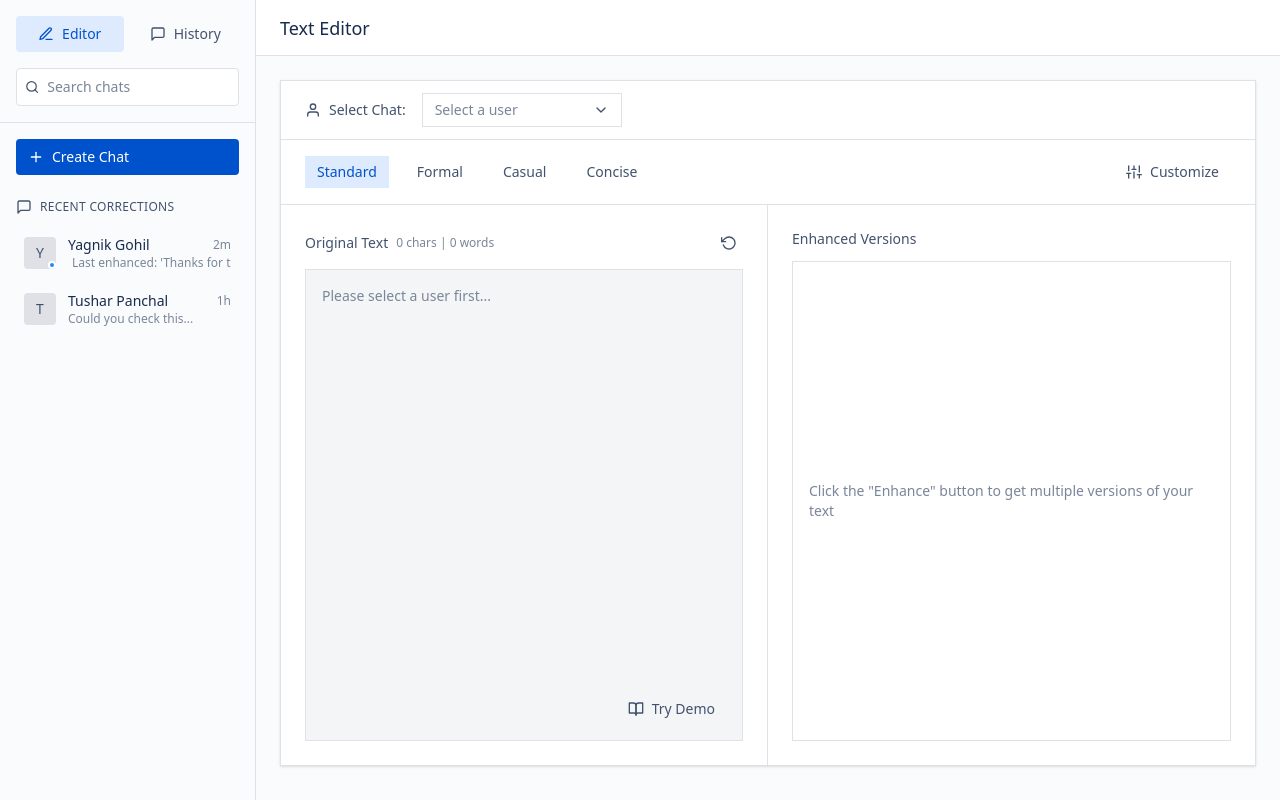
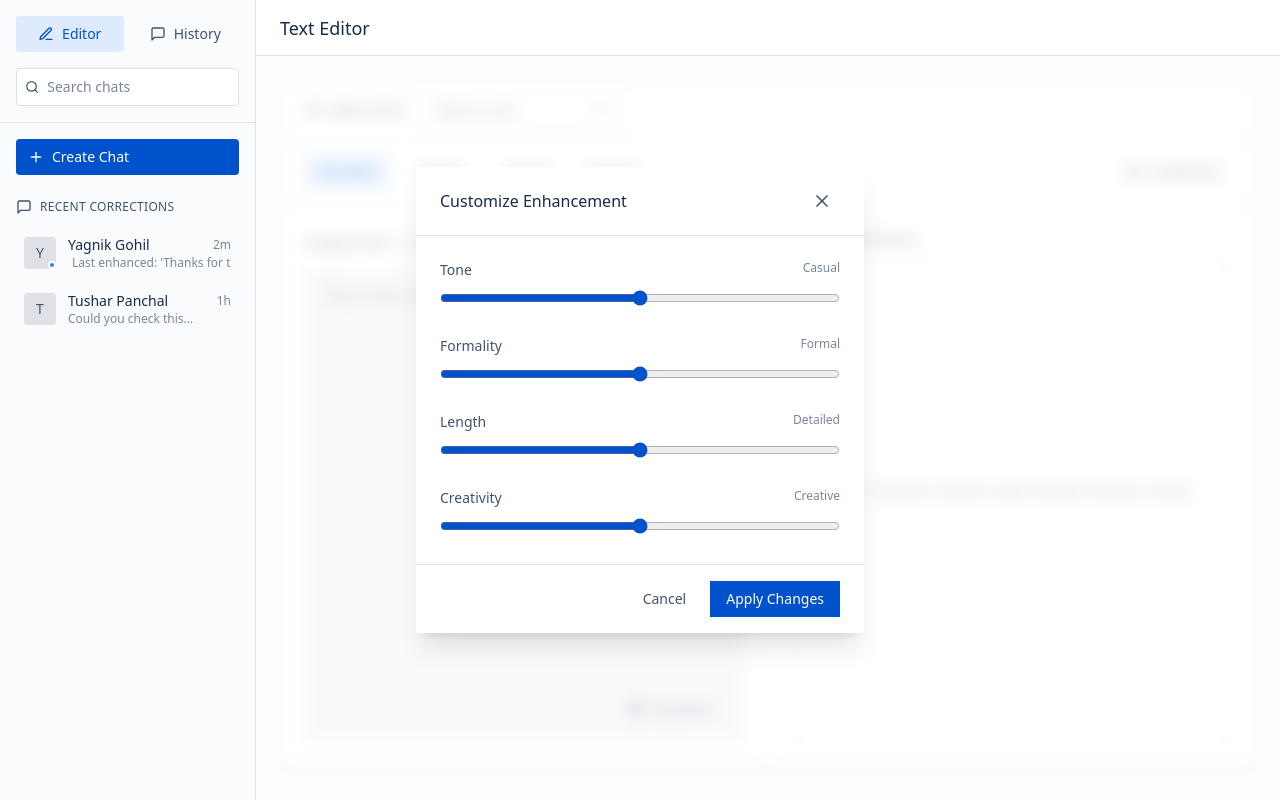
Before and after one commit to rathodrahool/CorrectEase, a React (Vite) app: page / in a window 1280 px wide. Both pictures are taken after a click on the button "Customize". Built offline with nearby package versions, Linux system fonts and the light colour scheme; the HTML template or start-up script is replaced by a standard one.

Commit message:
feat: Customize button

```diff
--- /dev/null
+++ b/src/components/editor/CustomizeModal.tsx
@@ -0,0 +1,163 @@
+import React from "react";
+import { FiX } from "react-icons/fi";
+
+interface CustomizeModalProps {
+  isOpen: boolean;
+  onClose: () => void;
+  onSave: (settings: CustomizeSettings) => void;
+}
+
+export interface CustomizeSettings {
+  tone: number;
+  formality: number;
+  length: number;
+  creativity: number;
+}
+
+const CustomizeModal: React.FC<CustomizeModalProps> = ({
+  isOpen,
+  onClose,
+  onSave,
+}) => {
+  const [settings, setSettings] = React.useState<CustomizeSettings>({
+    tone: 50,
+    formality: 50,
+    length: 50,
+    creativity: 50,
+  });
+
+  if (!isOpen) return null;
+
+  const handleSliderChange = (
+    setting: keyof CustomizeSettings,
+    value: number
+  ) => {
+    setSettings((prev) => ({ ...prev, [setting]: value }));
+  };
+
+  return (
+    <div className="fixed inset-0 z-50">
+      {/* Backdrop with blur */}
+      <div
+        className="absolute inset-0 bg-white/50 backdrop-blur-sm transition-all duration-300"
+        onClick={onClose}
+      />
+
+      {/* Modal Content */}
+      <div className="absolute inset-0 flex items-center justify-center">
+        <div className="bg-white w-full max-w-md shadow-xl relative">
+          <div className="flex items-center justify-between border-b border-[#DFE1E6] px-6 py-4">
+            <h2 className="text-[#172B4D] font-medium">
+              Customize Enhancement
+            </h2>
+            <button
+              onClick={onClose}
+              className="text-[#42526E] hover:bg-[#F4F5F7] p-2 transition-colors"
+            >
+              <FiX className="w-5 h-5" />
+            </button>
+          </div>
+
+          <div className="p-6 space-y-6">
+            {/* Tone Slider */}
+            <div className="space-y-2">
+              <div className="flex justify-between">
+                <label className="text-sm text-[#42526E]">Tone</label>
+                <span className="text-xs text-[#7A869A]">
+                  {settings.tone < 50 ? "Professional" : "Casual"}
+                </span>
+              </div>
+              <input
+                type="range"
+                min="0"
+                max="100"
+                value={settings.tone}
+                onChange={(e) =>
+                  handleSliderChange("tone", Number(e.target.value))
+                }
+                className="w-full accent-[#0052CC]"
+              />
+            </div>
+
+            {/* Formality Slider */}
+            <div className="space-y-2">
+              <div className="flex justify-between">
+                <label className="text-sm text-[#42526E]">Formality</label>
+                <span className="text-xs text-[#7A869A]">
+                  {settings.formality < 50 ? "Informal" : "Formal"}
+                </span>
+              </div>
+              <input
+                type="range"
+                min="0"
+                max="100"
+                value={settings.formality}
+                onChange={(e) =>
+                  handleSliderChange("formality", Number(e.target.value))
+                }
+                className="w-full accent-[#0052CC]"
+              />
+            </div>
+
+            {/* Length Slider */}
+            <div className="space-y-2">
+              <div className="flex justify-between">
+                <label className="text-sm text-[#42526E]">Length</label>
+                <span className="text-xs text-[#7A869A]">
+                  {settings.length < 50 ? "Concise" : "Detailed"}
+                </span>
+              </div>
+              <input
+                type="range"
+                min="0"
+                max="100"
+                value={settings.length}
+                onChange={(e) =>
+                  handleSliderChange("length", Number(e.target.value))
+                }
+                className="w-full accent-[#0052CC]"
+              />
+            </div>
+
+            {/* Creativity Slider */}
+            <div className="space-y-2">
+              <div className="flex justify-between">
+                <label className="text-sm text-[#42526E]">Creativity</label>
+                <span className="text-xs text-[#7A869A]">
+                  {settings.creativity < 50 ? "Conservative" : "Creative"}
+                </span>
+              </div>
+              <input
+                type="range"
+                min="0"
+                max="100"
+                value={settings.creativity}
+                onChange={(e) =>
+                  handleSliderChange("creativity", Number(e.target.value))
+                }
+                className="w-full accent-[#0052CC]"
+              />
+            </div>
+          </div>
+
+          <div className="border-t border-[#DFE1E6] px-6 py-4 flex justify-end gap-2">
+            <button
+              onClick={onClose}
+              className="px-4 py-2 text-sm text-[#42526E] hover:bg-[#F4F5F7] transition-colors"
+            >
+              Cancel
+            </button>
+            <button
+              onClick={() => onSave(settings)}
+              className="px-4 py-2 text-sm bg-[#0052CC] text-white hover:bg-[#0065FF] transition-colors"
+            >
+              Apply Changes
+            </button>
+          </div>
+        </div>
+      </div>
+    </div>
+  );
+};
+
+export default CustomizeModal;
--- a/src/components/editor/Editor.tsx
+++ b/src/components/editor/Editor.tsx
@@ -9,6 +9,7 @@ import {
   FiSend,
   FiBookOpen,
 } from "react-icons/fi";
+import CustomizeModal, { CustomizeSettings } from "./CustomizeModal";
 
 interface CorrectionStyle {
   id: string;
@@ -60,6 +61,15 @@ const Editor: React.FC = () => {
     EnhancedVersion[]
   >([]);
   const [isEnhancing, setIsEnhancing] = React.useState(false);
+  const [isCustomizeOpen, setIsCustomizeOpen] = React.useState(false);
+  const [customSettings, setCustomSettings] = React.useState<CustomizeSettings>(
+    {
+      tone: 50,
+      formality: 50,
+      length: 50,
+      creativity: 50,
+    }
+  );
 
   // Mock users - this would come from your chat list
   const mockUsers = [
@@ -117,12 +127,12 @@ const Editor: React.FC = () => {
 
   const handleEnhance = () => {
     setIsEnhancing(true);
-    // Simulating API call delay
+    // Simulating API call delay with custom settings
     setTimeout(() => {
       const demoEnhancements: EnhancedVersion[] = [
         {
           id: "1",
-          text: `${originalText} (Formal Version: This is a more sophisticated enhancement of your text.)`,
+          text: `${originalText} (Enhanced with tone: ${customSettings.tone}%, formality: ${customSettings.formality}%)`,
           style: "formal",
         },
         {
@@ -145,6 +155,16 @@ const Editor: React.FC = () => {
     const demoText =
       "This is a sample text that needs to be enhanced. Please help me make it better.";
     handleTextChange(demoText);
+  };
+
+  const handleCustomizeClose = () => {
+    setIsCustomizeOpen(false);
+  };
+
+  const handleCustomizeSave = (settings: CustomizeSettings) => {
+    setCustomSettings(settings);
+    setIsCustomizeOpen(false);
+    // You can use these settings in your handleEnhance function
   };
 
   return (
@@ -243,7 +263,10 @@ const Editor: React.FC = () => {
               </button>
             ))}
           </div>
-          <button className="flex items-center gap-2 text-[#42526E] hover:bg-[#F4F5F7] px-3 py-1.5 transition-colors">
+          <button
+            onClick={() => setIsCustomizeOpen(true)}
+            className="flex items-center gap-2 text-[#42526E] hover:bg-[#F4F5F7] px-3 py-1.5 transition-colors"
+          >
             <FiSliders className="w-4 h-4" />
             <span className="text-sm font-medium">Customize</span>
           </button>
@@ -378,6 +401,11 @@ const Editor: React.FC = () => {
           </div>
         </div>
       </div>
+      <CustomizeModal
+        isOpen={isCustomizeOpen}
+        onClose={handleCustomizeClose}
+        onSave={handleCustomizeSave}
+      />
     </div>
   );
 };
```
